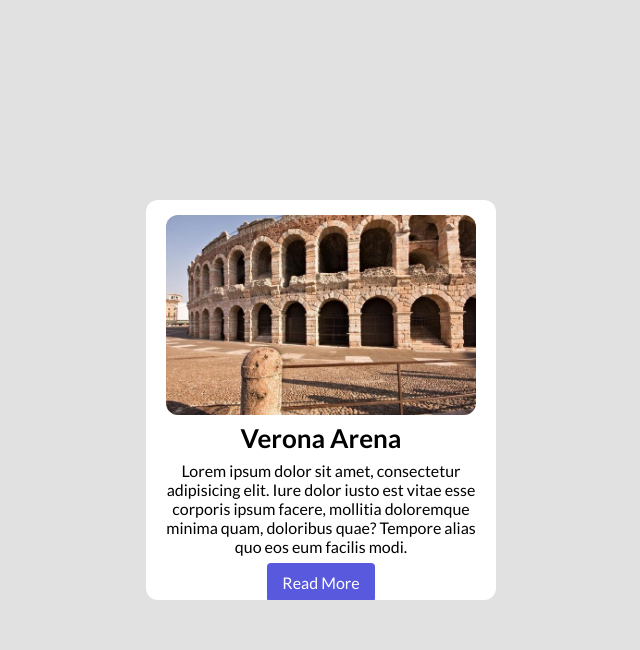
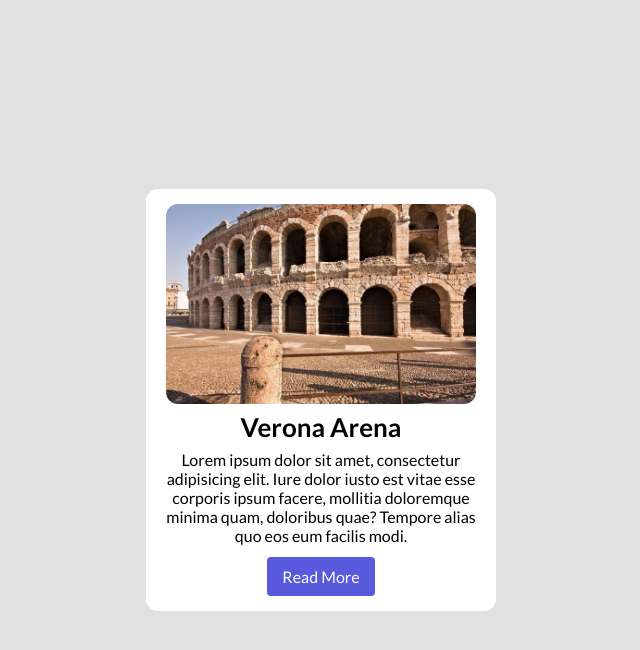
Before and after one commit to alihexon/modern-card, a plain HTML site: page index.html in a window 1280 px wide. In both pictures the pointer is over the element 640 px from the left and 400 px from the top of the page. Shown: the whole page, without its empty margins (319-959 px from the left). Drawn offline with Linux system fonts and the light colour scheme.

Commit message:
Fixed some styles

```diff
--- a/style.css
+++ b/style.css
@@ -28,7 +28,7 @@
 }
 
 .card:hover {
-  height: 400px;
+  height: 100%;
 }
 
 .img-container {
@@ -60,5 +60,5 @@
   border: none;
   border-radius: 4px;
   padding: 10px 15px;
-  margin: 7px 0;
+  margin-top: 12px;
 }
```
